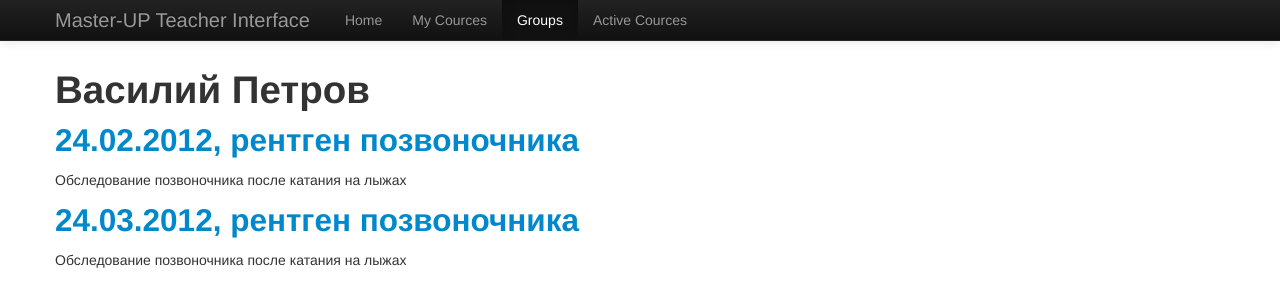
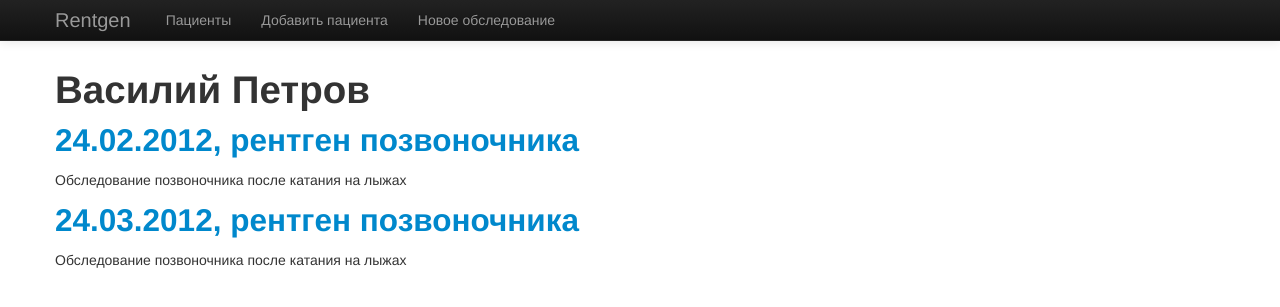
Before and after one commit to sharmazan/xrays, a Django app: template xrays/xrays/templates/patient.html in a window 1280 px wide. Shown: the top 307 px of the page. Run offline with Django 3.2, Linux system fonts and the light colour scheme; the template is opened without the code that fills it, so the values that code supplies are empty; parts of the project's set-up code (start-up, migrations or seed data) failed here and were passed over; some libraries are stand-ins or nearby versions.

Commit message:
base.html template updated

```diff
--- a/xrays/xrays/templates/base.html
+++ b/xrays/xrays/templates/base.html
@@ -40,13 +40,12 @@
             <span class="icon-bar"></span>
             <span class="icon-bar"></span>
           </button>
-          <a class="brand" href="#">Master-UP Teacher Interface</a>
+          <a class="brand" href="/">Rentgen</a>
           <div class="nav-collapse collapse">
             <ul class="nav">
-              <li{% block index_menu_class %}{% endblock index_menu_class %}><a href="/">Home</a></li>
-              <li><a href="/my_cources/">My Cources</a></li>
-              <li{% block groups_menu_class %}{% endblock groups_menu_class %}><a href="/groups/">Groups</a></li>
-              <li><a href="/active_cources/">Active Cources</a></li>
+              <li{% block patients_menu_class %}{% endblock patients_menu_class %}><a href="/patients/">Пациенты</a></li>
+              <li{% block new_patient_menu_class %}{% endblock new_patient_menu_class %}><a href="/new-patient/">Добавить пациента</a></li>
+              <li{% block new_survey_menu_class %}{% endblock new_survey_menu_class %}><a href="/new-survey/">Новое обследование</a></li>
             </ul>
           </div><!--/.nav-collapse -->
         </div>
--- a/xrays/xrays/templates/index.html
+++ b/xrays/xrays/templates/index.html
@@ -1,6 +1,4 @@
 {% extends "base.html" %}
-
-{% block index_menu_class %} class="active"{% endblock index_menu_class %}
 
 {% block main_content %}
       <h1>Каталог рентгенограмм</h1>
--- a/xrays/xrays/templates/patient.html
+++ b/xrays/xrays/templates/patient.html
@@ -1,14 +1,12 @@
 {% extends "base.html" %}
-
-{% block groups_menu_class %} class="active"{% endblock groups_menu_class %}
 
 {% block main_content %}
     <h1>Василий Петров</h1>
 
-    <h2><a href="/survey/">24.02.2012, рентген позвоночника</a></h2>
+    <h2><a href="/survey/1">24.02.2012, рентген позвоночника</a></h2>
     <p>Обследование позвоночника после катания на лыжах</p>
 
-    <h2><a href="/survey/">24.03.2012, рентген позвоночника</a></h2>
+    <h2><a href="/survey/2">24.03.2012, рентген позвоночника</a></h2>
     <p>Обследование позвоночника после катания на лыжах</p>
 
 {% endblock main_content %}
```
Also changed, not shown: xrays/xrays/templates/patients_list.html (deleted, +0 -11 lines).
